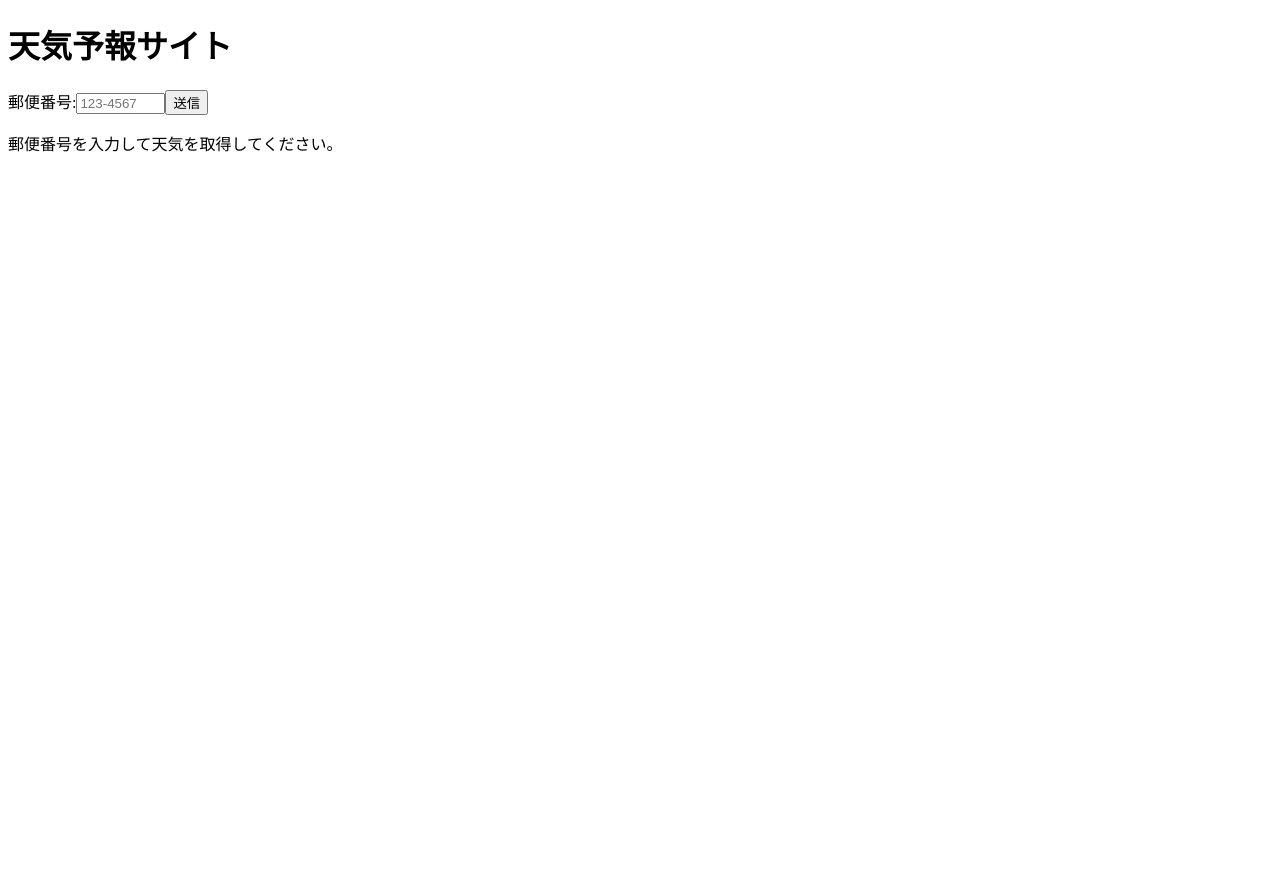
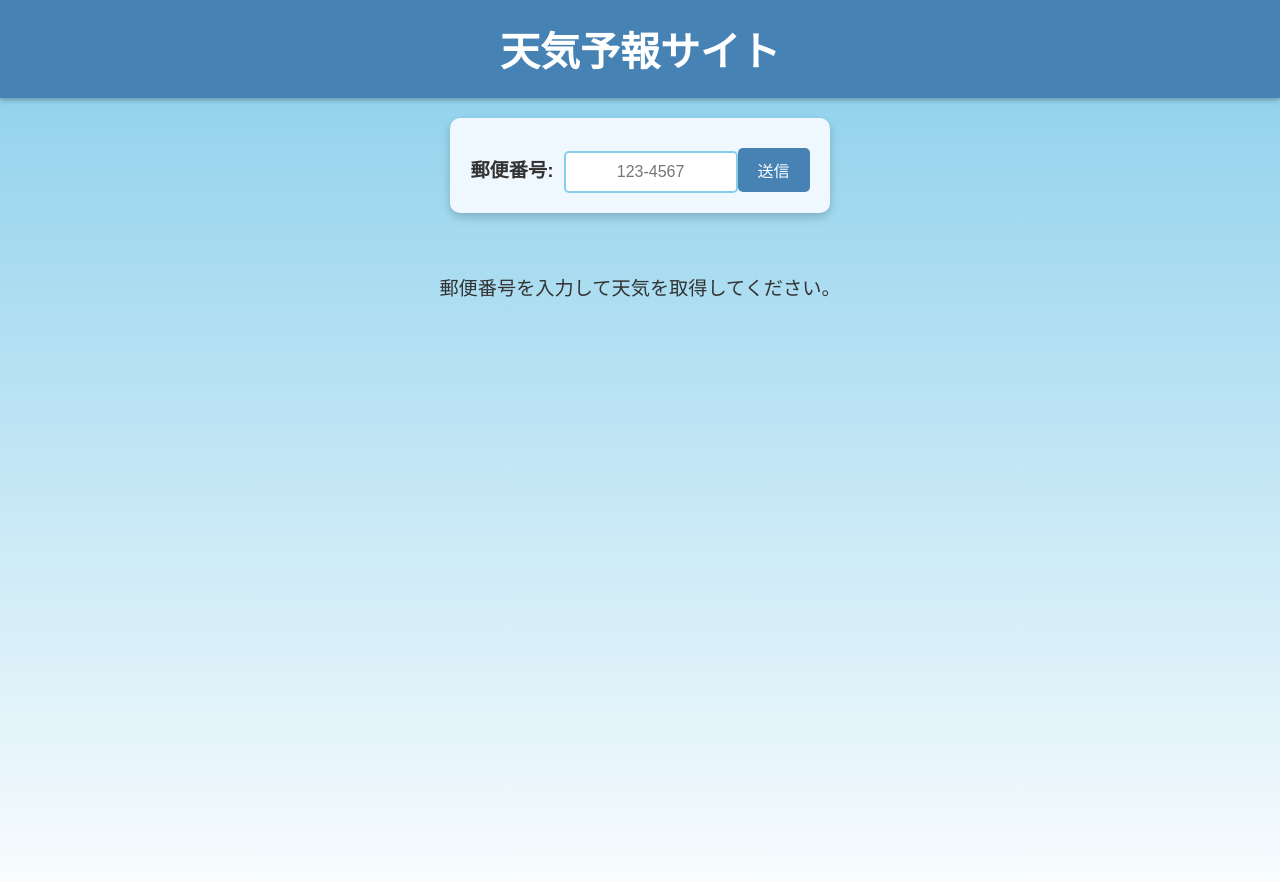
Before and after one commit to immunity428/LocaLeap, a React (Vite) app in the folder weather-site/: page / in a window 1280 px wide. Shown: the top 882 px of the page. Before the commit the page ends 800 px from the top, so only its background shows below. Built offline with nearby package versions, Linux system fonts and the light colour scheme.

Commit message:
Cssの実装

```diff
--- a/weather-site/src/App.css
+++ b/weather-site/src/App.css
@@ -0,0 +1,124 @@
+/* 全体のスタイル */
+body {
+    font-family: 'Arial', sans-serif;
+    background: linear-gradient(to bottom, #87CEEB, #FFFFFF);
+    margin: 0;
+    padding: 0;
+    color: #333;
+}
+
+h1 {
+    text-align: center;
+    padding: 20px;
+    margin: 0;
+    background-color: #4682B4;
+    color: #fff;
+    font-size: 2.5em;
+    box-shadow: 0px 2px 5px rgba(0, 0, 0, 0.3);
+}
+
+/* アプリ全体の中央寄せ */
+.app {
+    display: flex;
+    flex-direction: column;
+    align-items: center;
+    padding: 20px;
+    height: 100vh;
+}
+
+/* フォームのスタイル */
+.form {
+    background: #f0f8ff;
+    padding: 20px;
+    border-radius: 10px;
+    box-shadow: 0px 4px 10px rgba(0, 0, 0, 0.2);
+    margin-bottom: 20px;
+    text-align: center;
+}
+
+label {
+    font-size: 1.2em;
+    font-weight: bold;
+    margin-right: 10px;
+}
+
+input {
+    padding: 10px;
+    font-size: 1em;
+    border: 2px solid #87CEEB;
+    border-radius: 5px;
+    outline: none;
+    width: 150px;
+    text-align: center;
+}
+
+input:focus {
+    border-color: #4682B4;
+}
+
+button {
+    background-color: #4682B4;
+    color: #fff;
+    border: none;
+    padding: 10px 20px;
+    font-size: 1em;
+    border-radius: 5px;
+    cursor: pointer;
+    transition: background-color 0.3s;
+    margin-top: 10px;
+}
+
+button:hover {
+    background-color: #1E90FF;
+}
+
+/* 天気予報セクション */
+#forecast {
+    width: 100%;
+    max-width: 800px;
+    text-align: center;
+    margin-top: 20px;
+}
+
+.weather-grid {
+    display: grid;
+    grid-template-columns: repeat(auto-fit, minmax(150px, 1fr));
+    gap: 20px;
+    margin-top: 20px;
+}
+
+.weather-item {
+    background: #fff;
+    border-radius: 10px;
+    padding: 15px;
+    box-shadow: 0px 2px 5px rgba(0, 0, 0, 0.2);
+    text-align: center;
+    transition: transform 0.3s;
+}
+
+.weather-item:hover {
+    transform: scale(1.05);
+}
+
+.weather-item img {
+    width: 50px;
+    height: 50px;
+}
+
+.weather-item h4 {
+    margin: 10px 0;
+    font-size: 1.2em;
+    color: #4682B4;
+}
+
+.weather-item p {
+    margin: 5px 0;
+    font-size: 1em;
+}
+
+/* メッセージのスタイル */
+p {
+    font-size: 1.2em;
+    margin-top: 20px;
+    color: #333;
+}
```
Also changed, not shown: weather-site/src/App.jsx (+9 -3 lines), 1 other file (tests, documents, lock files or other folders).
